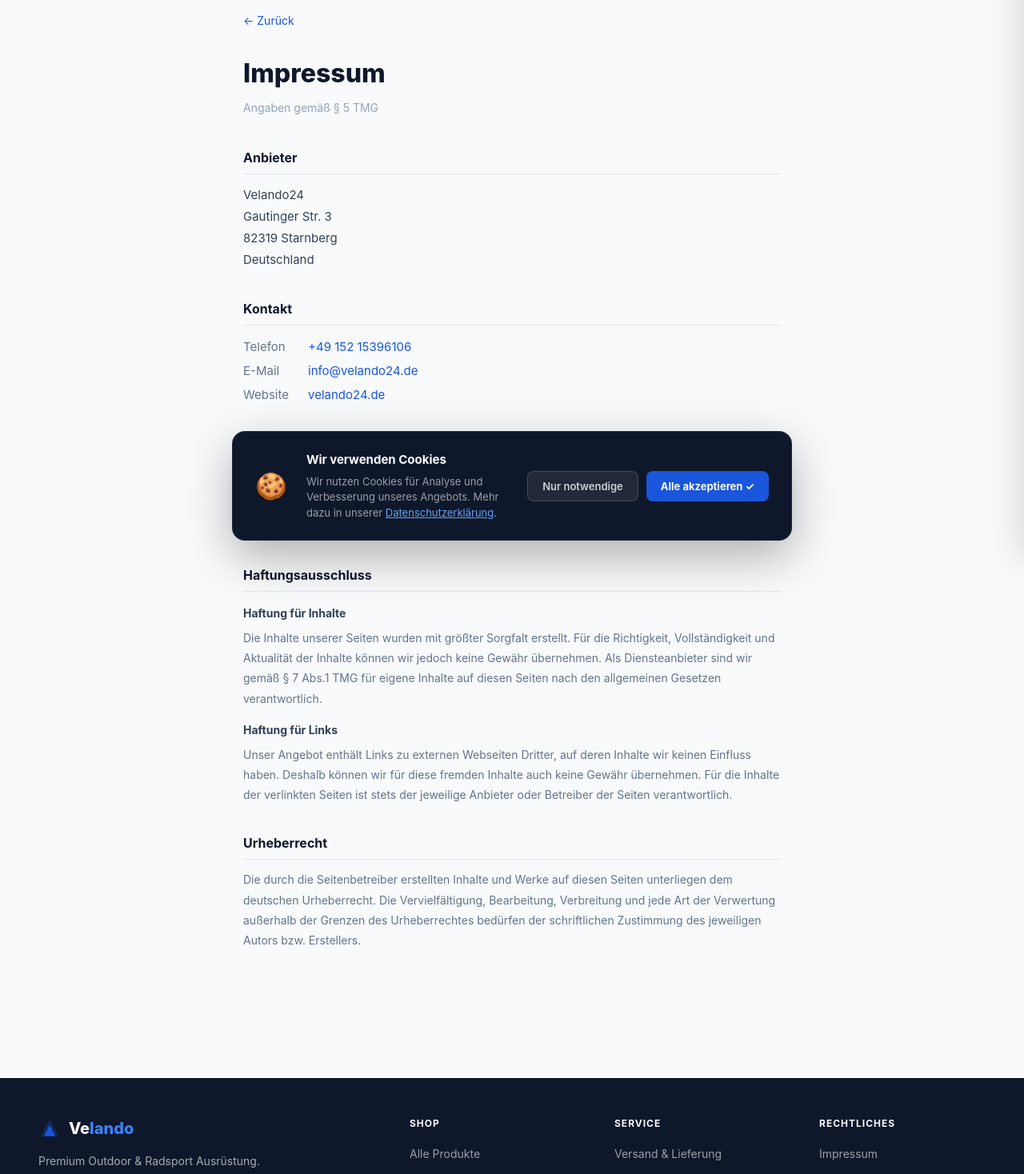
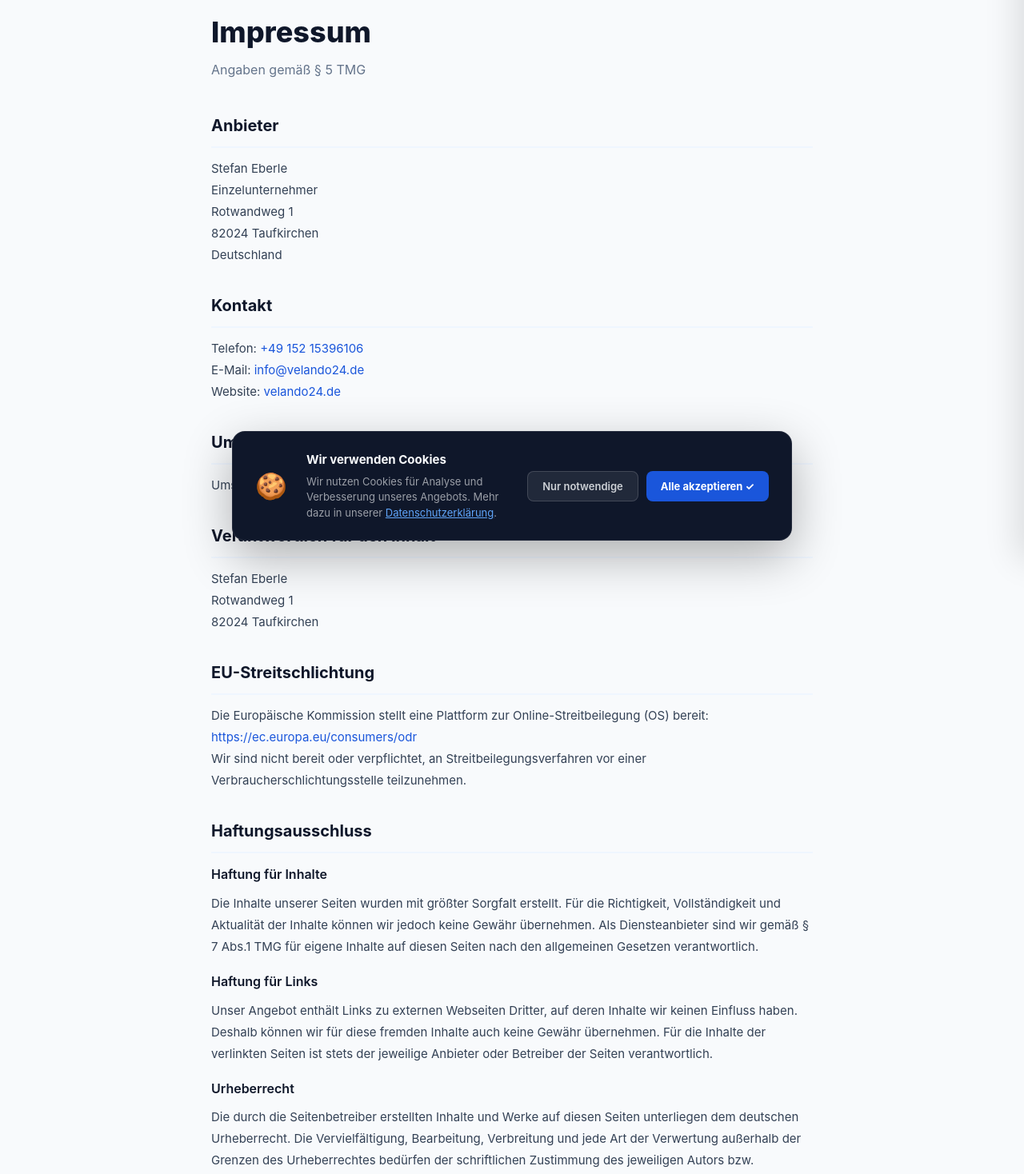
Before and after one commit to Bergerkush/velando, a Next.js app: page /impressum in a window 1280 px wide. Shown: the part 100-1568 px from the top of the page at 80% size. Built offline with nearby package versions, Linux system fonts and the light colour scheme.

Commit message:
Add files via upload

```diff
--- a/pages/datenschutz.js
+++ b/pages/datenschutz.js
@@ -11,7 +11,7 @@ export default function Datenschutz() {
         <h1 style={{ fontSize: 36, fontWeight: 800, color: '#0f172a', marginBottom: 32 }}>Datenschutzerklärung</h1>
         <div style={{ fontSize: 15, lineHeight: 1.8, color: '#334155' }}>
           <h2 style={{ fontSize: 20, fontWeight: 700, color: '#0f172a', marginBottom: 12 }}>1. Verantwortlicher</h2>
-          <p>Velando GmbH, Musterstraße 1, 12345 Berlin. E-Mail: datenschutz@velando.de</p>
+          <p>Stefan Eberle (Einzelunternehmer), Rotwandweg 1, 82024 Taufkirchen. E-Mail: info@velando24.de</p>
           <br />
           <h2 style={{ fontSize: 20, fontWeight: 700, color: '#0f172a', marginBottom: 12 }}>2. Erhobene Daten</h2>
           <p>Wir erheben nur die Daten, die für die Vertragserfüllung notwendig sind (Name, Adresse, E-Mail, Telefon).</p>
--- a/pages/impressum.js
+++ b/pages/impressum.js
@@ -1,83 +1,76 @@
 import Head from 'next/head'
-import Link from 'next/link'
 import Header from '../components/Header'
 import Footer from '../components/Footer'
 
 export default function Impressum() {
   return (
     <>
-      <Head>
-        <title>Impressum — Velando24</title>
-        <meta name="robots" content="noindex" />
-      </Head>
+      <Head><title>Impressum — Velando</title></Head>
       <Header />
-      <main style={{ maxWidth: 720, margin: '0 auto', padding: '48px 24px 80px' }}>
-        <Link href="/" style={{ fontSize: 14, color: '#1a56db', textDecoration: 'none', display: 'inline-flex', alignItems: 'center', gap: 4, marginBottom: 32 }}>
-          ← Zurück
-        </Link>
+      <main className="container" style={{ padding: '48px 24px', maxWidth: 800 }}>
+        <h1 style={{ fontSize: 36, fontWeight: 800, color: '#0f172a', marginBottom: 8 }}>Impressum</h1>
+        <p style={{ color: '#64748b', marginBottom: 40 }}>Angaben gemäß § 5 TMG</p>
 
-        <h1 style={{ fontSize: 32, fontWeight: 800, color: '#0f172a', marginBottom: 8 }}>Impressum</h1>
-        <p style={{ fontSize: 14, color: '#94a3b8', marginBottom: 40 }}>Angaben gemäß § 5 TMG</p>
+        <div style={{ fontSize: 15, lineHeight: 1.8, color: '#334155' }}>
 
-        <section style={{ marginBottom: 36 }}>
-          <h2 style={{ fontSize: 16, fontWeight: 700, color: '#0f172a', marginBottom: 12, paddingBottom: 8, borderBottom: '1px solid #e2e8f0' }}>Anbieter</h2>
-          <p style={{ fontSize: 15, color: '#334155', lineHeight: 1.8 }}>
-            Velando24<br />
-            Gautinger Str. 3<br />
-            82319 Starnberg<br />
-            Deutschland
-          </p>
-        </section>
+          <Section title="Anbieter">
+            <p>
+              Stefan Eberle<br />
+              Einzelunternehmer<br />
+              Rotwandweg 1<br />
+              82024 Taufkirchen<br />
+              Deutschland
+            </p>
+          </Section>
 
-        <section style={{ marginBottom: 36 }}>
-          <h2 style={{ fontSize: 16, fontWeight: 700, color: '#0f172a', marginBottom: 12, paddingBottom: 8, borderBottom: '1px solid #e2e8f0' }}>Kontakt</h2>
-          <table style={{ fontSize: 15, color: '#334155', lineHeight: 2, borderCollapse: 'collapse' }}>
-            <tbody>
-              <tr>
-                <td style={{ paddingRight: 24, color: '#64748b', whiteSpace: 'nowrap' }}>Telefon</td>
-                <td><a href="tel:+4915215396106" style={{ color: '#1a56db', textDecoration: 'none' }}>+49 152 15396106</a></td>
-              </tr>
-              <tr>
-                <td style={{ paddingRight: 24, color: '#64748b', whiteSpace: 'nowrap' }}>E-Mail</td>
-                <td><a href="mailto:info@velando24.de" style={{ color: '#1a56db', textDecoration: 'none' }}>info@velando24.de</a></td>
-              </tr>
-              <tr>
-                <td style={{ paddingRight: 24, color: '#64748b', whiteSpace: 'nowrap' }}>Website</td>
-                <td><a href="https://velando24.de" style={{ color: '#1a56db', textDecoration: 'none' }}>velando24.de</a></td>
-              </tr>
-            </tbody>
-          </table>
-        </section>
+          <Section title="Kontakt">
+            <p>
+              Telefon: <a href="tel:+4915215396106" style={{ color: '#1a56db' }}>+49 152 15396106</a><br />
+              E-Mail: <a href="mailto:info@velando24.de" style={{ color: '#1a56db' }}>info@velando24.de</a><br />
+              Website: <a href="https://velando24.de" style={{ color: '#1a56db' }}>velando24.de</a>
+            </p>
+          </Section>
 
-        <section style={{ marginBottom: 36 }}>
-          <h2 style={{ fontSize: 16, fontWeight: 700, color: '#0f172a', marginBottom: 12, paddingBottom: 8, borderBottom: '1px solid #e2e8f0' }}>Verantwortlich für den Inhalt</h2>
-          <p style={{ fontSize: 15, color: '#334155', lineHeight: 1.8 }}>
-            Velando24<br />
-            Gautinger Str. 3<br />
-            82319 Starnberg
-          </p>
-        </section>
+          <Section title="Umsatzsteuer-ID">
+            <p>Umsatzsteuerbefreit gemäß § 19 UStG (Kleinunternehmerregelung).</p>
+          </Section>
 
-        <section style={{ marginBottom: 36 }}>
-          <h2 style={{ fontSize: 16, fontWeight: 700, color: '#0f172a', marginBottom: 12, paddingBottom: 8, borderBottom: '1px solid #e2e8f0' }}>Haftungsausschluss</h2>
-          <h3 style={{ fontSize: 14, fontWeight: 700, color: '#334155', marginBottom: 8, marginTop: 16 }}>Haftung für Inhalte</h3>
-          <p style={{ fontSize: 14, color: '#64748b', lineHeight: 1.8 }}>
-            Die Inhalte unserer Seiten wurden mit größter Sorgfalt erstellt. Für die Richtigkeit, Vollständigkeit und Aktualität der Inhalte können wir jedoch keine Gewähr übernehmen. Als Diensteanbieter sind wir gemäß § 7 Abs.1 TMG für eigene Inhalte auf diesen Seiten nach den allgemeinen Gesetzen verantwortlich.
-          </p>
-          <h3 style={{ fontSize: 14, fontWeight: 700, color: '#334155', marginBottom: 8, marginTop: 16 }}>Haftung für Links</h3>
-          <p style={{ fontSize: 14, color: '#64748b', lineHeight: 1.8 }}>
-            Unser Angebot enthält Links zu externen Webseiten Dritter, auf deren Inhalte wir keinen Einfluss haben. Deshalb können wir für diese fremden Inhalte auch keine Gewähr übernehmen. Für die Inhalte der verlinkten Seiten ist stets der jeweilige Anbieter oder Betreiber der Seiten verantwortlich.
-          </p>
-        </section>
+          <Section title="Verantwortlich für den Inhalt">
+            <p>
+              Stefan Eberle<br />
+              Rotwandweg 1<br />
+              82024 Taufkirchen
+            </p>
+          </Section>
 
-        <section>
-          <h2 style={{ fontSize: 16, fontWeight: 700, color: '#0f172a', marginBottom: 12, paddingBottom: 8, borderBottom: '1px solid #e2e8f0' }}>Urheberrecht</h2>
-          <p style={{ fontSize: 14, color: '#64748b', lineHeight: 1.8 }}>
-            Die durch die Seitenbetreiber erstellten Inhalte und Werke auf diesen Seiten unterliegen dem deutschen Urheberrecht. Die Vervielfältigung, Bearbeitung, Verbreitung und jede Art der Verwertung außerhalb der Grenzen des Urheberrechtes bedürfen der schriftlichen Zustimmung des jeweiligen Autors bzw. Erstellers.
-          </p>
-        </section>
+          <Section title="EU-Streitschlichtung">
+            <p>Die Europäische Kommission stellt eine Plattform zur Online-Streitbeilegung (OS) bereit: <a href="https://ec.europa.eu/consumers/odr" target="_blank" rel="noopener noreferrer" style={{ color: '#1a56db' }}>https://ec.europa.eu/consumers/odr</a></p>
+            <p>Wir sind nicht bereit oder verpflichtet, an Streitbeilegungsverfahren vor einer Verbraucherschlichtungsstelle teilzunehmen.</p>
+          </Section>
+
+          <Section title="Haftungsausschluss">
+            <h3 style={{ fontSize: 16, fontWeight: 600, color: '#0f172a', marginBottom: 8 }}>Haftung für Inhalte</h3>
+            <p>Die Inhalte unserer Seiten wurden mit größter Sorgfalt erstellt. Für die Richtigkeit, Vollständigkeit und Aktualität der Inhalte können wir jedoch keine Gewähr übernehmen. Als Diensteanbieter sind wir gemäß § 7 Abs.1 TMG für eigene Inhalte auf diesen Seiten nach den allgemeinen Gesetzen verantwortlich.</p>
+
+            <h3 style={{ fontSize: 16, fontWeight: 600, color: '#0f172a', marginBottom: 8, marginTop: 16 }}>Haftung für Links</h3>
+            <p>Unser Angebot enthält Links zu externen Webseiten Dritter, auf deren Inhalte wir keinen Einfluss haben. Deshalb können wir für diese fremden Inhalte auch keine Gewähr übernehmen. Für die Inhalte der verlinkten Seiten ist stets der jeweilige Anbieter oder Betreiber der Seiten verantwortlich.</p>
+
+            <h3 style={{ fontSize: 16, fontWeight: 600, color: '#0f172a', marginBottom: 8, marginTop: 16 }}>Urheberrecht</h3>
+            <p>Die durch die Seitenbetreiber erstellten Inhalte und Werke auf diesen Seiten unterliegen dem deutschen Urheberrecht. Die Vervielfältigung, Bearbeitung, Verbreitung und jede Art der Verwertung außerhalb der Grenzen des Urheberrechtes bedürfen der schriftlichen Zustimmung des jeweiligen Autors bzw. Erstellers.</p>
+          </Section>
+
+        </div>
       </main>
       <Footer />
     </>
   )
 }
+
+function Section({ title, children }) {
+  return (
+    <div style={{ marginBottom: 32 }}>
+      <h2 style={{ fontSize: 20, fontWeight: 700, color: '#0f172a', marginBottom: 12, paddingBottom: 8, borderBottom: '2px solid #eff6ff' }}>{title}</h2>
+      {children}
+    </div>
+  )
+}
```
Also changed, not shown: pages/agb.js (+71 -11 lines), pages/versand.js (+28 -7 lines), pages/widerruf.js (+4 -4 lines).
